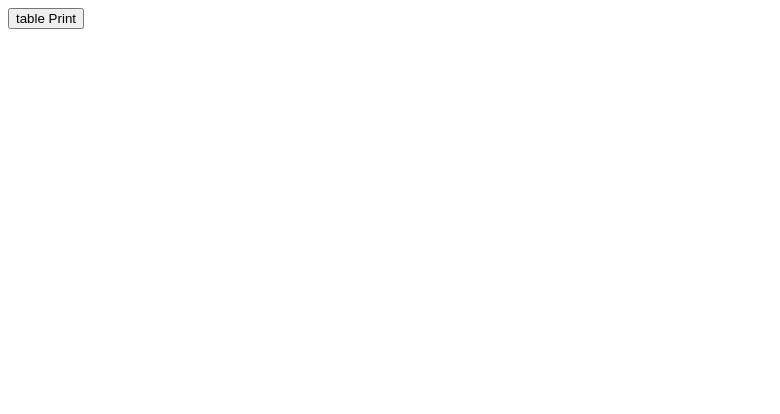
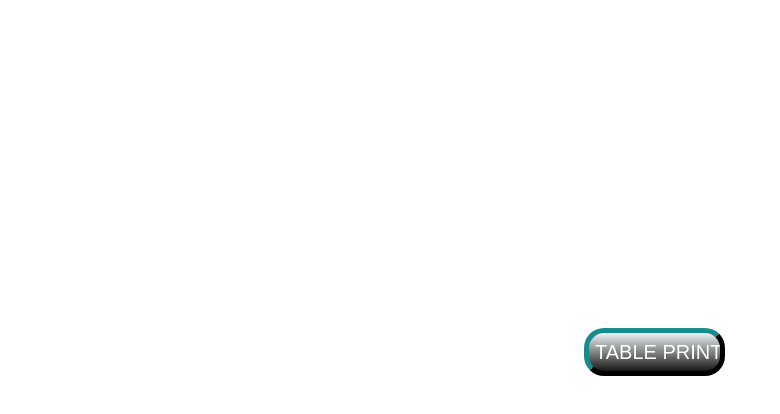
Before and after one commit to ABBHIRAJSINGH/tableprinter, a plain HTML site: page index.html in a window 1280 px wide. Shown: the whole page, without its empty margins (0-780 px from the left). Drawn offline with Linux system fonts and the light colour scheme.

Commit message:
index.html

```diff
--- a/index.html
+++ b/index.html
@@ -5,6 +5,25 @@
     <meta name="viewport" content="width=device-width, initial-scale=1.0">
     <title>Document</title>
 </head>
+    <style>
+    .btn
+    {
+        margin-left: 45vw;
+        margin-top: 40vh;
+        width: 11vw;
+        height: 6vh;
+        font-size: 20px;
+        border-radius: 20px;
+        border-color: rgb(9, 56, 56);
+        border-width: 5px;
+        background: linear-gradient(to bottom, #ecf2f4 0%, #171817 100%);
+        color: white;
+        text-transform: uppercase;
+        cursor: pointer;
+
+
+    }
+</style>
 <script>
     function table()
     {
@@ -26,6 +45,6 @@
     }
 </script>
 <body>
-    <input type="submit" value="table Print" onclick="table()">
+    <input type="submit" value="table Print" onclick="table()" class="btn">
 </body>
 </html>
```
